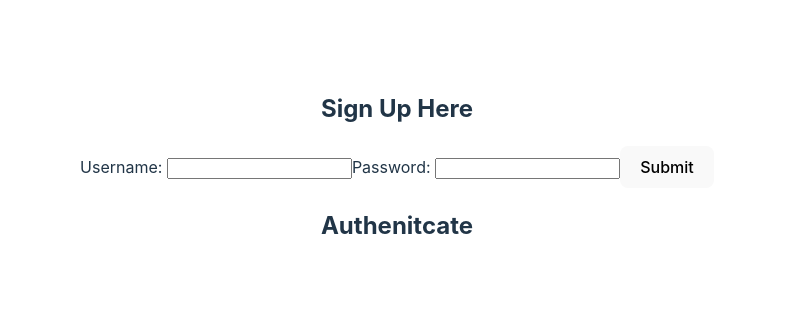
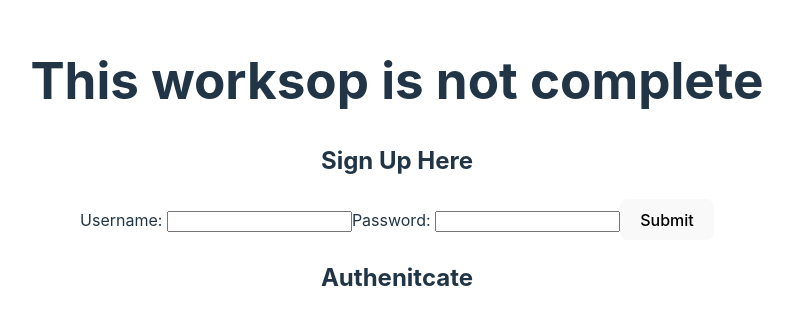
Before and after one commit to JSignature/FSReactForm, a React (Vite) app: page / in a window 1280 px wide. Shown: the part 233-558 px from the top of the page, without its empty margins (243-1036 px from the left). Built offline with nearby package versions, Linux system fonts and the light colour scheme.

Commit message:
add pending workshop text

```diff
--- a/src/App.jsx
+++ b/src/App.jsx
@@ -5,6 +5,7 @@ import SignUpForm from './components/SignUpForm'
 function App() {
   return (
     <>
+      <h1>This worksop is not complete</h1>
       <SignUpForm />
       <Authenitcate />
     </>
```
